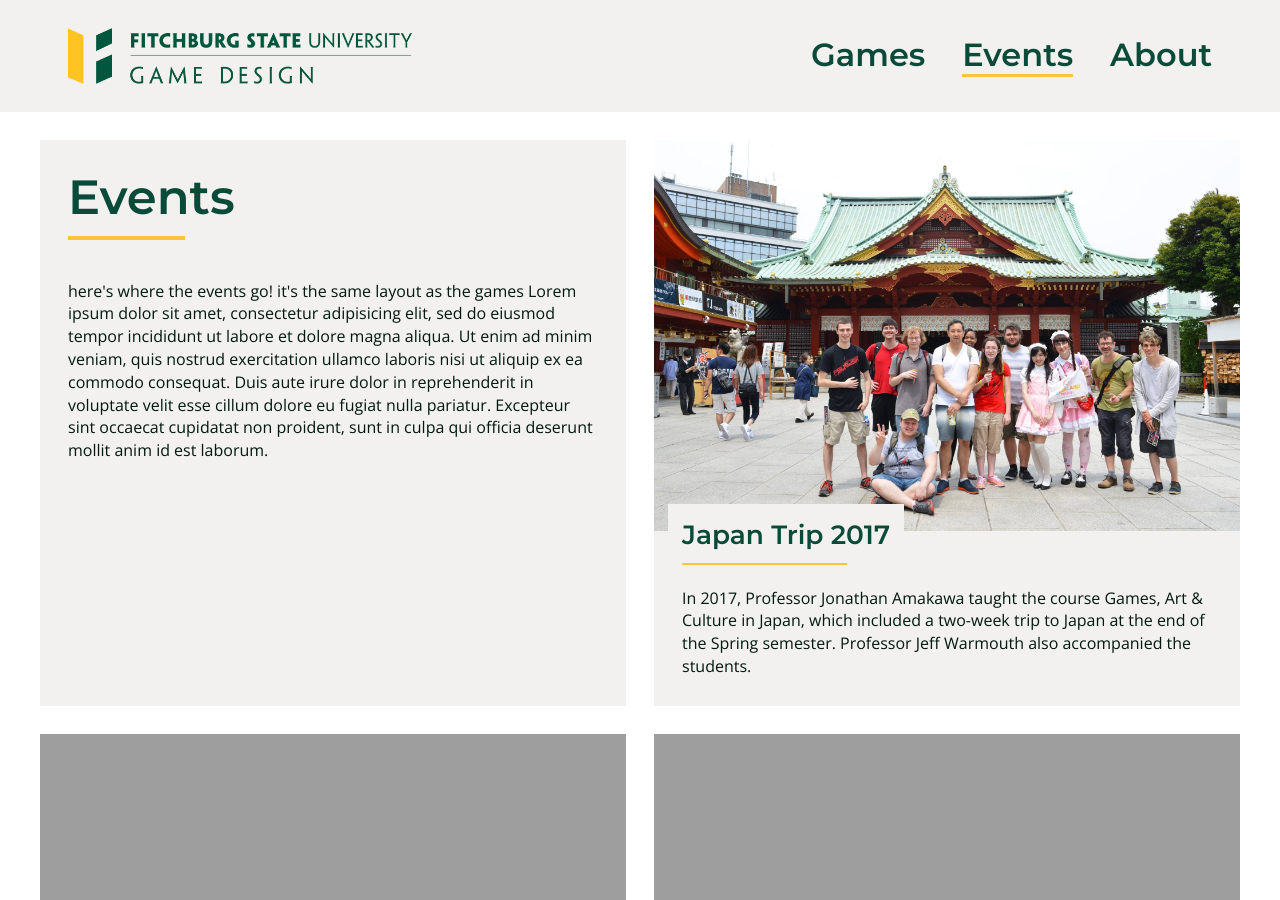
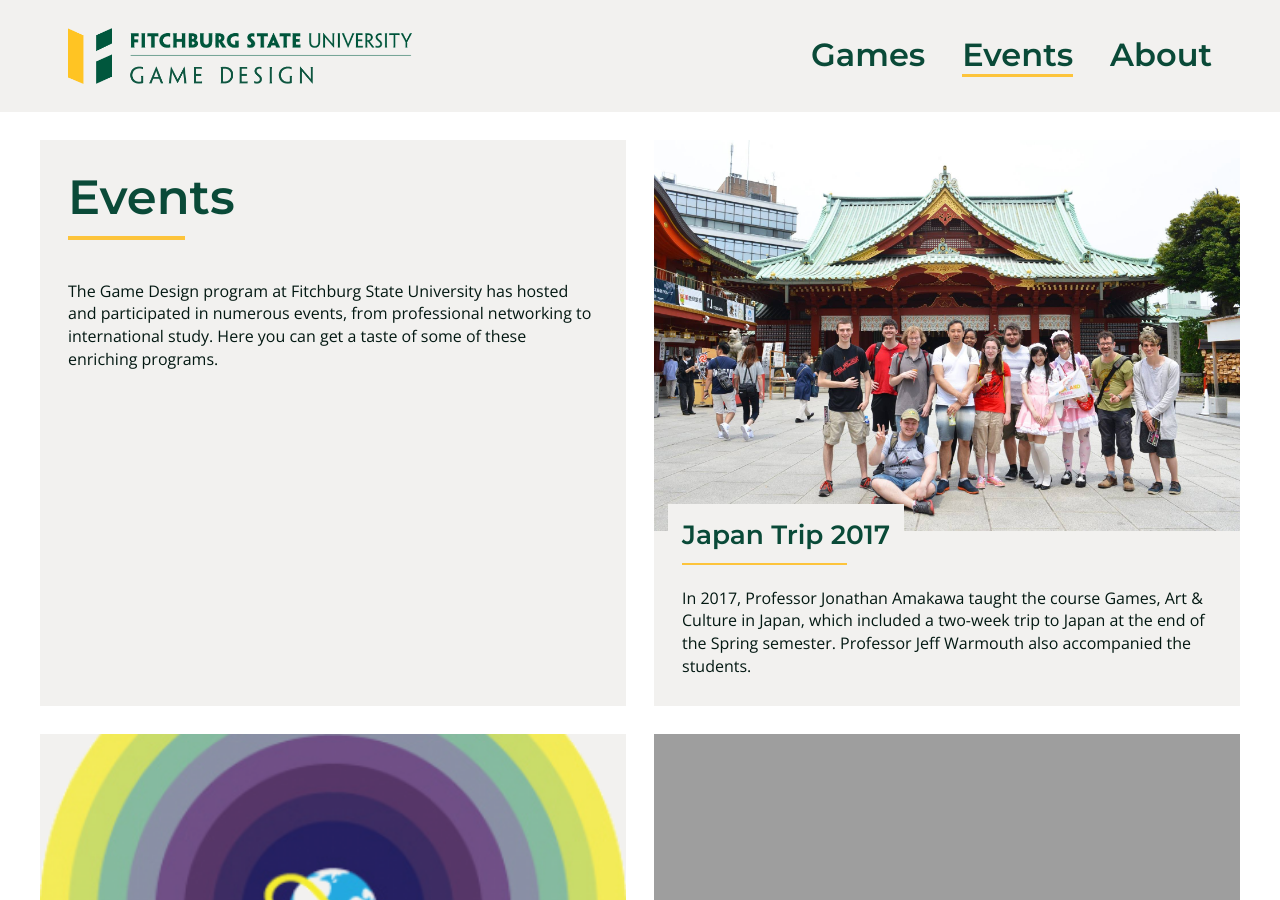
Before and after one commit to fitchburgstate/game, a Jekyll site: the page built from events.md, in a window 1280 px wide and 900 px high. Built offline with Jekyll 4.4.1, drawn with Linux system fonts in a browser that asks for light colours.

Commit message:
About, Events, Index small fixes

```diff
--- a/events.md
+++ b/events.md
@@ -4,11 +4,4 @@
 col: events
 ---
 
-here's where the events go! it's the same layout as the games
-
-Lorem ipsum dolor sit amet, consectetur adipisicing elit, sed do eiusmod
-tempor incididunt ut labore et dolore magna aliqua. Ut enim ad minim veniam,
-quis nostrud exercitation ullamco laboris nisi ut aliquip ex ea commodo
-consequat. Duis aute irure dolor in reprehenderit in voluptate velit esse
-cillum dolore eu fugiat nulla pariatur. Excepteur sint occaecat cupidatat non
-proident, sunt in culpa qui officia deserunt mollit anim id est laborum.
+The Game Design program at Fitchburg State University has hosted and participated in numerous events, from professional networking to international study. Here you can get a taste of some of these enriching programs.
```
Also changed, not shown: _events/2017-02-01-global-game-jam.md (+1 -1 lines), about.md (+1 -1 lines), index.md (+0 -2 lines).
